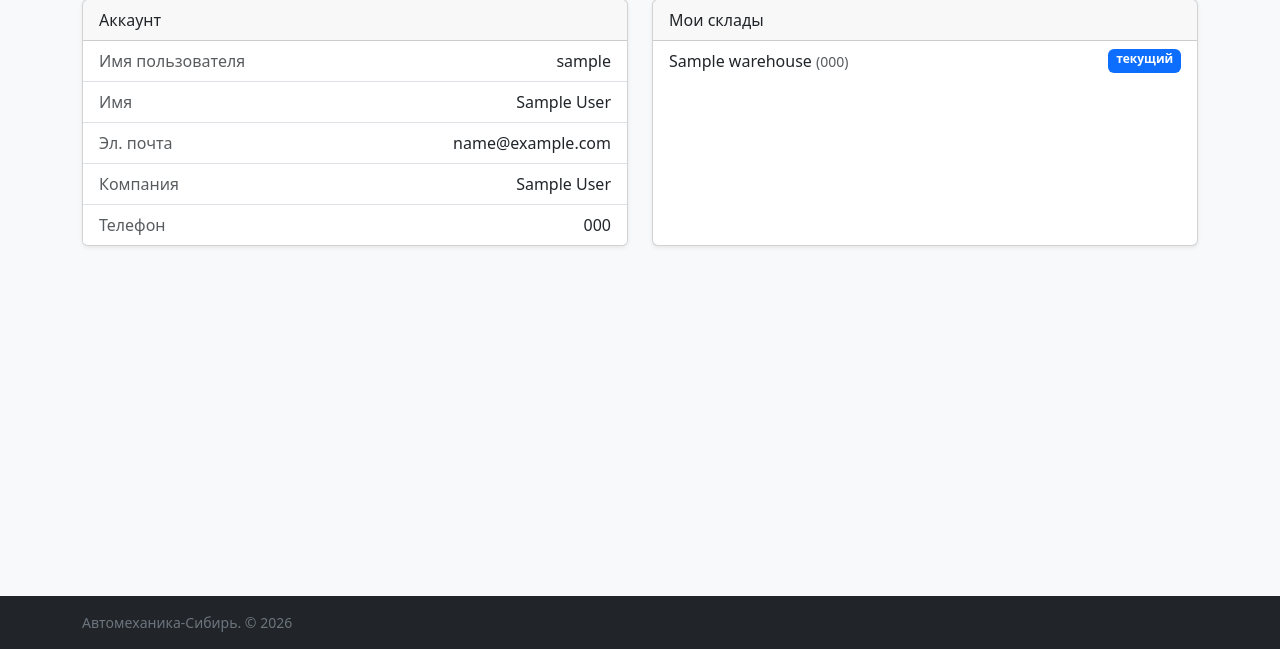
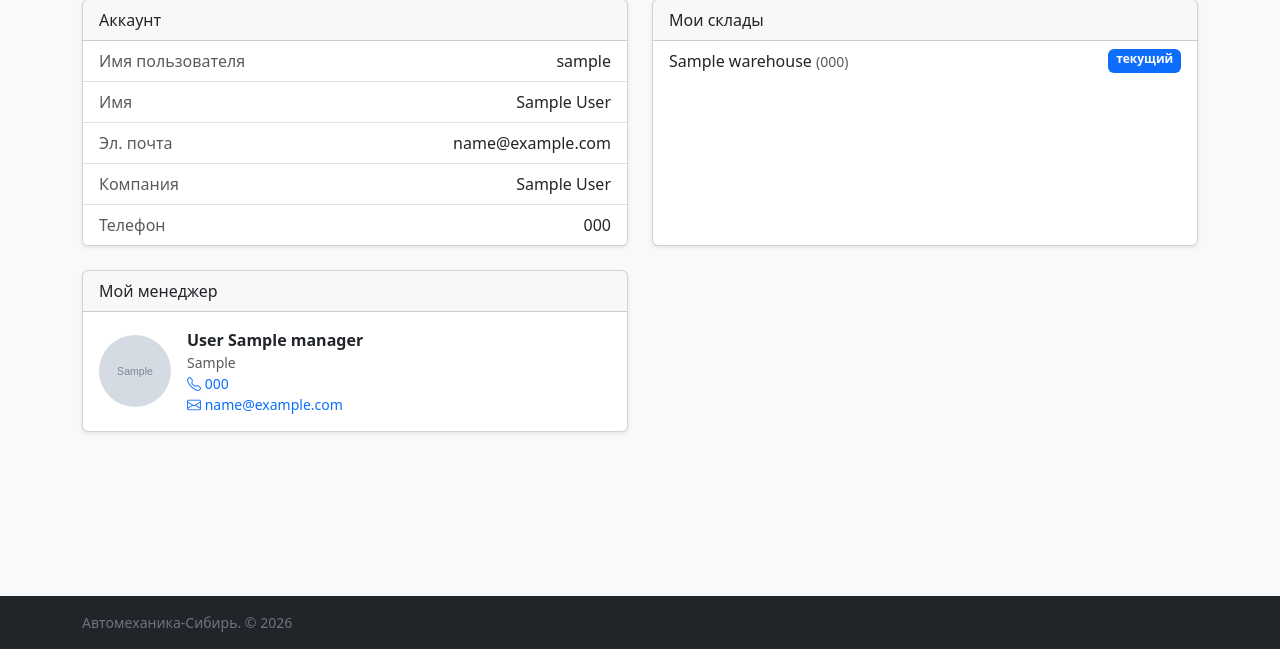
Before and after one commit to axci/ams_website, a Django app: page /accounts/profile/ in a window 1280 px wide. Shown: the part 151-800 px from the top of the page. Run offline with Django 5.2, Linux system fonts and the light colour scheme; a user stored in the database is signed in; tables that the repository leaves empty hold one stand-in row (values such as "Sample post"); grey boxes marked "Sample" are stand-in pictures.

Commit message:
Add manager (FK) to User; show on profile page

```diff
--- a/accounts/admin.py
+++ b/accounts/admin.py
@@ -26,6 +26,7 @@ class UserAdmin(BaseUserAdmin):
         "inn",
     )
     filter_horizontal = BaseUserAdmin.filter_horizontal + ("warehouses",)
+    autocomplete_fields = ("manager",)
     fieldsets = BaseUserAdmin.fieldsets + (
         (
             "Buyer info",
@@ -38,6 +39,7 @@ class UserAdmin(BaseUserAdmin):
                     "debt",
                     "company_name",
                     "phone",
+                    "manager",
                     "warehouses",
                 )
             },
--- a/accounts/models.py
+++ b/accounts/models.py
@@ -21,6 +21,15 @@ class User(AbstractUser):
     )
     company_name = models.CharField(max_length=200, blank=True)
     phone = models.CharField(max_length=40, blank=True)
+    manager = models.ForeignKey(
+        "warehouses.Manager",
+        on_delete=models.SET_NULL,
+        related_name="clients",
+        blank=True,
+        null=True,
+        verbose_name="менеджер",
+        help_text="Персональный менеджер покупателя.",
+    )
     warehouses = models.ManyToManyField(
         "warehouses.Warehouse",
         related_name="buyers",
--- a/templates/accounts/profile.html
+++ b/templates/accounts/profile.html
@@ -31,5 +31,28 @@
       </ul>
     </div>
   </div>
+
+  <div class="col-md-6">
+    <div class="card shadow-sm h-100">
+      <div class="card-header">Мой менеджер</div>
+      {% if user.manager %}
+      <div class="card-body d-flex align-items-center gap-3">
+        {% if user.manager.photo %}
+        <img src="{{ user.manager.photo.url }}" class="manager-photo" alt="{{ user.manager }}">
+        {% else %}
+        <div class="manager-photo-placeholder"><i class="bi bi-person"></i></div>
+        {% endif %}
+        <div class="min-w-0">
+          <div class="fw-bold">{{ user.manager.surname }} {{ user.manager.name }}</div>
+          {% if user.manager.position %}<div class="small text-muted">{{ user.manager.position }}</div>{% endif %}
+          {% if user.manager.phone %}<div class="small"><i class="bi bi-telephone text-primary"></i> <a href="tel:{{ user.manager.phone }}" class="text-decoration-none">{{ user.manager.phone }}</a></div>{% endif %}
+          {% if user.manager.email %}<div class="small text-truncate"><i class="bi bi-envelope text-primary"></i> <a href="mailto:{{ user.manager.email }}" class="text-decoration-none">{{ user.manager.email }}</a></div>{% endif %}
+        </div>
+      </div>
+      {% else %}
+      <div class="card-body text-muted">Персональный менеджер ещё не назначен.</div>
+      {% endif %}
+    </div>
+  </div>
 </div>
 {% endblock %}
```
Also changed, not shown: accounts/migrations/0004_user_manager.py (added).
